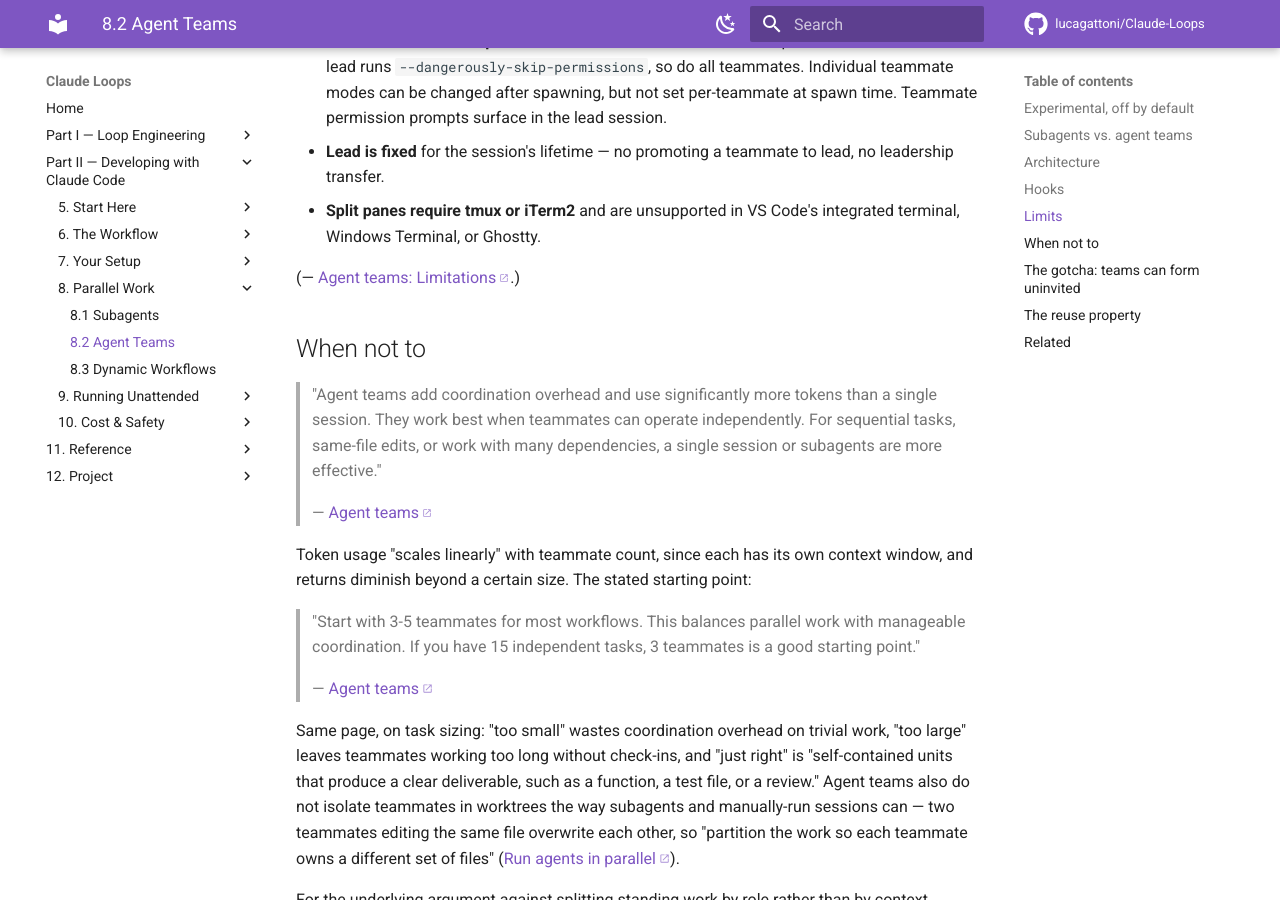
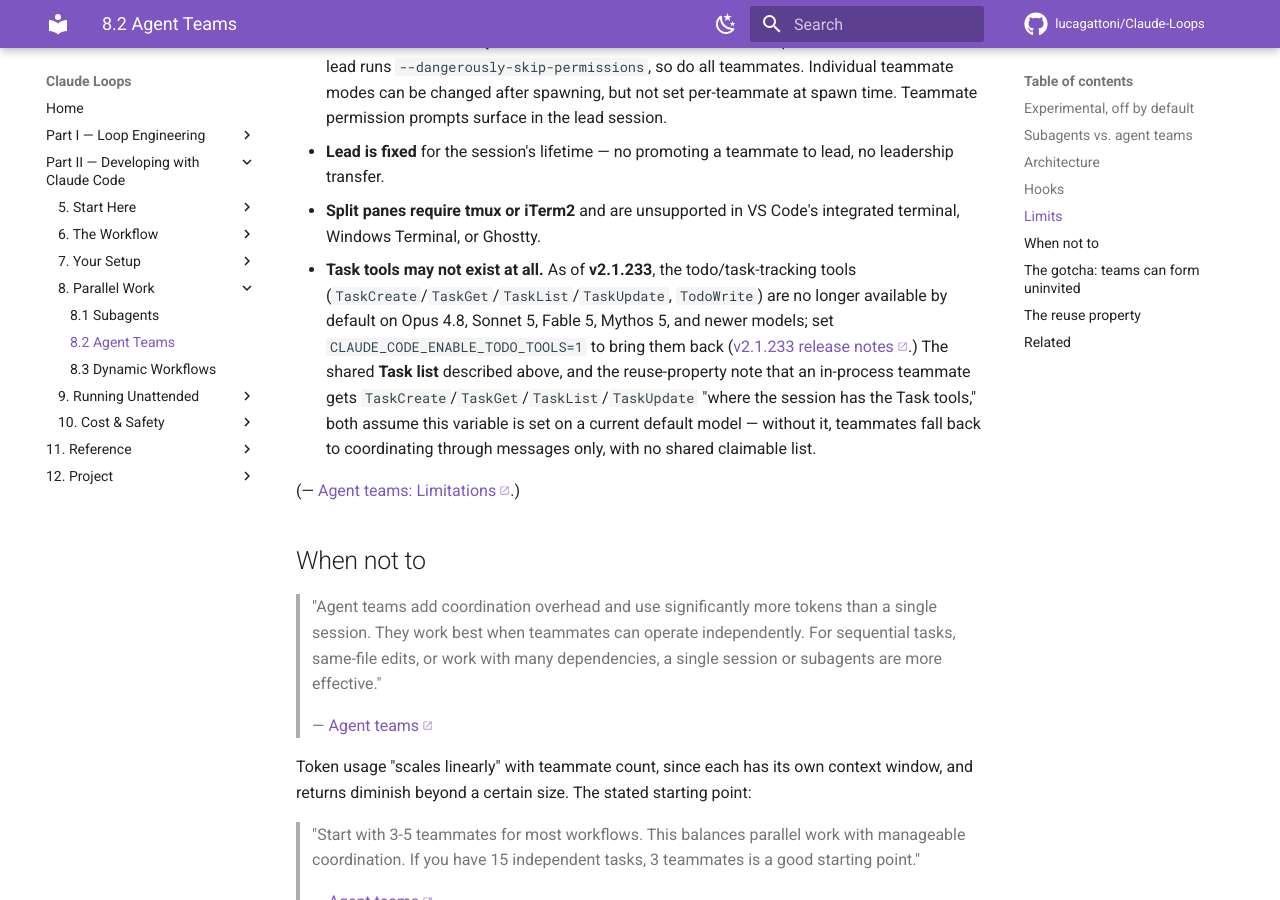
Before and after one commit to lucagattoni/Claude-Loops, an MkDocs documentation site: the page built from docs/38-agent-teams.md, in a window 1280 px wide and 900 px high, scrolled down 4185 px. Built offline with MkDocs 1.6.1 and Material for MkDocs 9.7.7, drawn with Linux system fonts in a browser that asks for light colours; comment, search, counter and statistics services are not loaded.

Commit message:
38-agent-teams.md: 0 correction(s), 1 addition(s) from the C10 changelog sweep
- [ADDITION] v2.1.233 — docs/38 hedges twice on Task-tool availability without ever saying why a session might lack them. On the models this KB treats as current default, the shared task list silently does not exist unless one env var is set — a genuine design fork between list-based and message-based coordination.

Backlog step 11 (C10). Sweep covered 3,774/3,774 previously-unswept bullets across
24/24 chunks; evidence in plans/20260906_2306-c10-changelog-sweep-evidence.md.
mkdocs build --strict green on the full change set.

Co-Authored-By: Claude Opus 5 (1M context) <noreply@anthropic.com>
Claude-Session: https://claude.ai/code/session_0143r6VLrjfhL34xeWGQvHmV

```diff
--- a/docs/38-agent-teams.md
+++ b/docs/38-agent-teams.md
@@ -161,6 +161,15 @@ Stated plainly by the docs, as of the same page:
   transfer.
 - **Split panes require tmux or iTerm2** and are unsupported in VS Code's integrated terminal,
   Windows Terminal, or Ghostty.
+- **Task tools may not exist at all.** As of **v2.1.233**, the todo/task-tracking tools
+  (`TaskCreate`/`TaskGet`/`TaskList`/`TaskUpdate`, `TodoWrite`) are no longer available by default
+  on Opus 4.8, Sonnet 5, Fable 5, Mythos 5, and newer models; set `CLAUDE_CODE_ENABLE_TODO_TOOLS=1`
+  to bring them back ([v2.1.233 release
+  notes](https://github.com/anthropics/claude-code/releases/tag/v2.1.233).) The shared **Task
+  list** described above, and the reuse-property note that an in-process teammate gets
+  `TaskCreate`/`TaskGet`/`TaskList`/`TaskUpdate` "where the session has the Task tools," both
+  assume this variable is set on a current default model — without it, teammates fall back to
+  coordinating through messages only, with no shared claimable list.
 
 (— [Agent teams: Limitations](https://code.claude.com/docs/en/agent-teams#limitations).)
 
```
